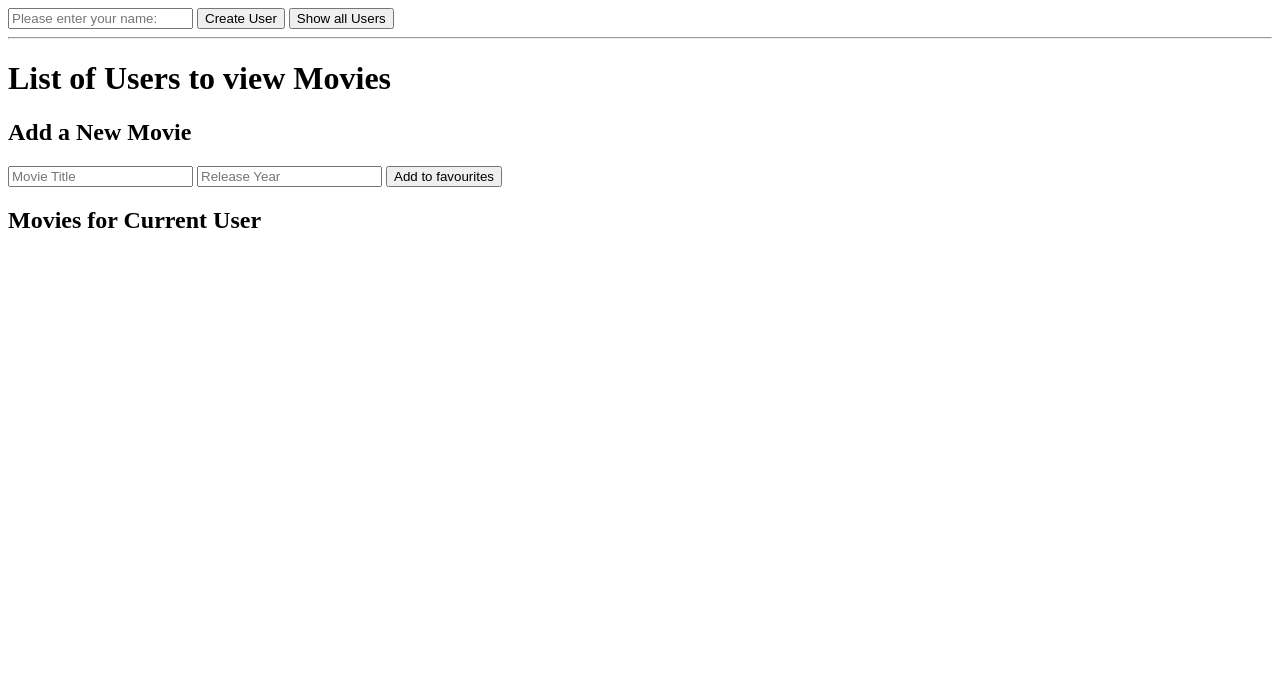
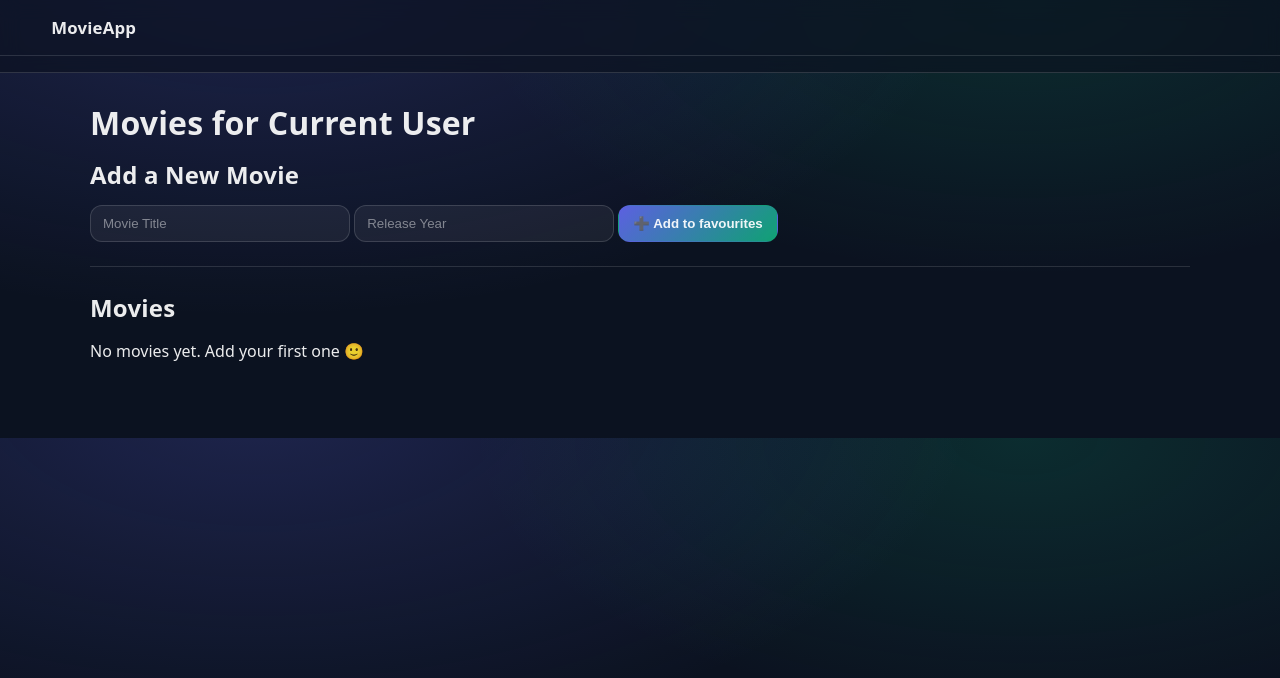
Before and after one commit to alndbn/Movi-Web-App, a Flask app: page /users/1/movies in a window 1280 px wide. Shown: the top 678 px of the page. Run offline with Flask 3, Linux system fonts and the light colour scheme; data comes from the database, SQL or seed files in the repository; data that the repository does not hold is empty.

Commit message:
fetch and store movie data from OMDb

```diff
--- a/app.py
+++ b/app.py
@@ -1,7 +1,11 @@
+from dotenv import load_dotenv
 from flask import Flask, render_template, request, redirect, url_for
 from data_manager import DataManager
 from models import db, Movie, User
 import os
+
+
+load_dotenv()
 
 app = Flask(__name__)
 
@@ -18,12 +22,6 @@ def index():
     return render_template('index.html', users=users)
 
 
-@app.route('/users')
-def list_users():
-    users = data_manager.get_users()
-    return render_template('users.html', users=users)
-
-
 @app.route('/users', methods=['POST'])
 def create_user():
     if request.method == 'POST':
@@ -31,7 +29,7 @@ def create_user():
         success = data_manager.create_user(name)
 
         if success:
-            return redirect(url_for('list_users'))
+            return redirect(url_for('index'))
         else:
             return f"Error creating user '{name}'. Please try again.", 500
 
@@ -41,7 +39,6 @@ def get_list_of_fav_movies(user_id):
     all_users = data_manager.get_users()
     user_movies = data_manager.get_movies_by_user(user_id)
     return render_template('movies.html', users=all_users, current_user_id=user_id, movies=user_movies)
-
 
 
 @app.route('/users/<int:user_id>/movies', methods=['POST'])
--- a/static/style.css
+++ b/static/style.css
@@ -0,0 +1,257 @@
+/* ========= Theme ========= */
+:root{
+  --cv-bg: #0b1220;
+  --cv-surface: rgba(255,255,255,0.08);
+  --cv-surface-2: rgba(255,255,255,0.12);
+  --cv-border: rgba(255,255,255,0.14);
+
+  --cv-text: rgba(255,255,255,0.92);
+  --cv-muted: rgba(255,255,255,0.70);
+
+  --cv-shadow: 0 18px 40px rgba(0,0,0,0.35);
+  --cv-radius: 18px;
+
+  --cv-space-2: 8px;
+  --cv-space-4: 16px;
+  --cv-space-6: 24px;
+  --cv-space-8: 32px;
+}
+
+*{ box-sizing: border-box; }
+
+body{
+  margin: 0;
+  font-family: system-ui, -apple-system, Segoe UI, Roboto, Arial, sans-serif;
+  background:
+    radial-gradient(1200px 600px at 20% -10%, rgba(99,102,241,0.22), transparent 60%),
+    radial-gradient(1000px 500px at 80% 0%, rgba(16,185,129,0.16), transparent 55%),
+    var(--cv-bg);
+  color: var(--cv-text);
+}
+
+/* ========= Layout ========= */
+.container{
+  width: min(1100px, 92vw);
+  margin: 0 auto;
+  padding: 28px 0 60px;
+}
+
+hr{
+  border: none;
+  border-top: 1px solid var(--cv-border);
+  opacity: 0.9;
+}
+
+/* ========= Navbar ========= */
+.navigation-bar{
+  position: sticky;
+  top: 0;
+  z-index: 10;
+  padding: 16px 0;
+  backdrop-filter: blur(10px);
+  background: rgba(11, 18, 32, 0.65);
+  border-bottom: 1px solid var(--cv-border);
+}
+
+.navigation-bar a{
+  display: inline-block;
+  margin-left: 4vw;
+  color: var(--cv-text);
+  text-decoration: none;
+  font-weight: 800;
+  letter-spacing: 0.2px;
+  font-size: 1.05rem;
+}
+
+.navigation-bar hr{
+  margin: 16px 0 0;
+}
+
+/* ========= Typography ========= */
+.cv-font-display{
+  margin: 0 0 14px;
+  letter-spacing: 0.2px;
+}
+
+h2, h3{
+  margin: 0 0 10px;
+}
+
+/* ========= Forms ========= */
+form{
+  margin: 0;
+}
+
+.cv-input{
+  width: 260px;
+  max-width: 100%;
+  padding: 10px 12px;
+  border-radius: 12px;
+  border: 1px solid var(--cv-border);
+  background: rgba(255,255,255,0.06);
+  color: var(--cv-text);
+  outline: none;
+}
+
+.cv-input::placeholder{
+  color: rgba(255,255,255,0.45);
+}
+
+.cv-text-sm{
+  font-size: 0.92rem;
+}
+
+/* ========= Buttons ========= */
+.btn { text-decoration: none; } /* für <a class="btn ..."> */
+
+.cv-button{
+  display: inline-flex;
+  align-items: center;
+  justify-content: center;
+  gap: 8px;
+  border: 1px solid var(--cv-border);
+  background: rgba(255,255,255,0.08);
+  color: var(--cv-text);
+  padding: 10px 14px;
+  border-radius: 12px;
+  cursor: pointer;
+  transition: transform .15s ease, background .15s ease, border-color .15s ease;
+  font-weight: 650;
+}
+
+.cv-button:hover{
+  transform: translateY(-1px);
+  background: rgba(255,255,255,0.12);
+  border-color: rgba(255,255,255,0.22);
+}
+
+.cv-primary{
+  background: linear-gradient(135deg, rgba(99,102,241,0.92), rgba(16,185,129,0.86));
+  border-color: transparent;
+}
+
+.cv-primary:hover{
+  background: linear-gradient(135deg, rgba(99,102,241,1), rgba(16,185,129,0.95));
+}
+
+.cv-secondary{
+  background: rgba(59,130,246,0.18);
+}
+
+.cv-destructive{
+  background: rgba(239,68,68,0.18);
+}
+
+/* ========= Users (Index) ========= */
+.user-list-grid{
+  display: grid;
+  grid-template-columns: repeat(auto-fill, minmax(240px, 1fr));
+  gap: 18px;
+  margin-top: 12px;
+}
+
+.user-card{
+  padding: 18px;
+  border-radius: var(--cv-radius);
+  border: 1px solid var(--cv-border);
+  background: linear-gradient(180deg, rgba(255,255,255,0.10), rgba(255,255,255,0.06));
+  box-shadow: var(--cv-shadow);
+}
+
+.user-card h2{
+  margin-bottom: 12px;
+}
+
+/* optional: wenn du cv-movie-card drin hast */
+.cv-movie-card{
+  position: relative;
+  overflow: hidden;
+}
+
+/* ========= Shine + Animation (optional) ========= */
+.cv-shine-effect::after{
+  content: "";
+  position: absolute;
+  inset: -60%;
+  background: linear-gradient(90deg, transparent, rgba(255,255,255,0.20), transparent);
+  transform: rotate(25deg) translateX(-60%);
+  transition: transform 0.8s ease;
+  pointer-events: none;
+}
+
+.cv-shine-effect:hover::after{
+  transform: rotate(25deg) translateX(60%);
+}
+
+@keyframes fadeUp {
+  from { opacity: 0; transform: translateY(10px); }
+  to   { opacity: 1; transform: translateY(0); }
+}
+
+.cv-animate-fade-up{
+  animation: fadeUp 0.5s ease both;
+}
+
+/* ========= Movies (Cards) ========= */
+.movie-grid{
+  display: grid;
+  grid-template-columns: repeat(auto-fill, minmax(220px, 1fr));
+  gap: 22px;
+  margin-top: 18px;
+}
+
+.movie-card{
+  border-radius: var(--cv-radius);
+  overflow: hidden;
+  border: 1px solid var(--cv-border);
+  background: linear-gradient(180deg, rgba(255,255,255,0.10), rgba(255,255,255,0.06));
+  box-shadow: var(--cv-shadow);
+  transition: transform .18s ease, border-color .18s ease, background .18s ease;
+}
+
+.movie-card:hover{
+  transform: translateY(-6px);
+  border-color: rgba(255,255,255,0.25);
+  background: linear-gradient(180deg, rgba(255,255,255,0.13), rgba(255,255,255,0.07));
+}
+
+.movie-poster{
+  width: 100%;
+  height: 320px;
+  object-fit: cover;
+  display: block;
+  background: rgba(255,255,255,0.06);
+}
+
+.movie-body{
+  padding: 14px 14px 16px;
+}
+
+.movie-title{
+  margin: 4px 0 8px;
+  font-size: 1.05rem;
+  line-height: 1.25;
+}
+
+.movie-meta{
+  margin: 4px 0;
+  color: var(--cv-muted);
+  font-size: 0.95rem;
+}
+
+.movie-actions{
+  margin-top: 12px;
+  display: grid;
+  gap: 10px;
+}
+
+.movie-actions form{
+  display: grid;
+  gap: 8px;
+}
+
+/* ========= Responsive ========= */
+@media (max-width: 520px){
+  .movie-poster{ height: 280px; }
+  .cv-input{ width: 100%; }
+}
--- a/templates/base.html
+++ b/templates/base.html
@@ -7,15 +7,9 @@
 </head>
 <body>
     <header class="navigation-bar">
-        <form action="{{ url_for('create_user') }}" method="Post" style="display: inline-block">
-            <input type="text" name="name" placeholder="Please enter your name: " required>
-            <button type="submit"> Create User</button>
-        </form>
-        <form action="{{ url_for('list_users') }}" method="GET" style="display: inline-block;">
-            <button type="submit">Show all Users</button>
-        </form>
-
-    <hr> </header>
+        <a href="{{ url_for('index') }}">MovieApp</a>
+        <hr>
+    </header>
     <main class="container">
         {% block content %}{% endblock %}
     </main>
--- a/templates/movies.html
+++ b/templates/movies.html
@@ -1,46 +1,47 @@
 {% extends "base.html" %}
+
 {% block content %}
-    <h1>List of Users to view Movies</h1>
-    <ul class="user-list">
-        {% for user in user %}
-        <li class="user-entry">
-            <a class="btn" href="{{ url_for('get_list_of_fav_movies', user_id=user.id) }}">
-                {{ user.name }} (Click to view movies)
-            </a>
-        </li>
-        {% endfor %}
-    </ul>
+  <h1 class="cv-font-display">Movies for Current User</h1>
 
-    {% if current_user_id %}
-    <h2>Add a New Movie</h2>
-    <form action="{{ url_for('add_new_fav_movie', user_id=current_user_id) }}" method="POST">
-        <input type="text" name="title" placeholder="Movie Title" required>
-        <input type="number" name="year" placeholder="Release Year">
+  <h2 class="cv-font-display">Add a New Movie</h2>
+  <form action="{{ url_for('add_new_fav_movie', user_id=current_user_id) }}" method="POST" class="form-row">
+      <input type="text" name="title" placeholder="Movie Title" required class="cv-input">
+      <input type="number" name="year" placeholder="Release Year" class="cv-input">
+      <button type="submit" class="cv-button cv-primary">➕ Add to favourites</button>
+  </form>
 
-        <button type="submit"> Add to favourites</button>
-    </form>
-    {% endif %}
+  <hr style="margin-top: var(--cv-space-6); margin-bottom: var(--cv-space-6);">
 
-    <h2>Movies for Current User</h2>
-    {% if movies %}
-        <ul>
-        {% for movie in movies %}
-            <li>
-                {{ movie.title }} ({{ movie.year }})
+  <h2 class="cv-font-display">Movies</h2>
 
-                <form action="{{ url_for('change_movie_title', user_id=current_user_id, movie_id=movie.id) }}" method="POST" style="display:inline;">
-                    <input type="text" name="new_title" placeholder="New Title" required>
-                    <button type="submit"> Change Title</button>
-                </form>
+  {% if movies and movies|length > 0 %}
+    <div class="movie-grid">
+      {% for movie in movies %}
+        <div class="movie-card">
+          <img class="movie-poster"
+               src="{{ movie.poster_url if movie.poster_url and movie.poster_url != 'N/A' else 'https://via.placeholder.com/300x450?text=No+Poster' }}"
+               alt="{{ movie.title }} poster">
 
-                <form action="{{ url_for('delete_fav_movie', user_id=current_user_id, movie_id=movie.id) }}" method="POST" style="display:inline; margin-left: 10px;">
-                    <button type="submit"> Delete</button>
-                </form>
-            </li>
-        {% endfor %}
-        </ul>
-    {% else %}
-        <p>No favorite movies found for this user.</p>
-    {% endif %}
+          <div class="movie-body">
+            <h3 class="movie-title">{{ movie.title }}</h3>
+            <p class="movie-meta"><strong>Year:</strong> {{ movie.year }}</p>
+            <p class="movie-meta"><strong>Director:</strong> {{ movie.director }}</p>
 
+            <div class="movie-actions">
+              <form action="{{ url_for('change_movie_title', user_id=current_user_id, movie_id=movie.id) }}" method="POST">
+                <input type="text" name="new_title" placeholder="New title" required class="cv-input cv-text-sm">
+                <button type="submit" class="cv-button cv-secondary">✏️ Update</button>
+              </form>
+
+              <form action="{{ url_for('delete_fav_movie', user_id=current_user_id, movie_id=movie.id) }}" method="POST">
+                <button type="submit" class="cv-button cv-destructive">🗑️ Delete</button>
+              </form>
+            </div>
+          </div>
+        </div>
+      {% endfor %}
+    </div>
+  {% else %}
+    <p>No movies yet. Add your first one 🙂</p>
+  {% endif %}
 {% endblock %}
```
Also changed, not shown: data_manager.py (+53 -7 lines), models.py (+4 -4 lines), templates/index.html (+17 -2 lines), templates/users.html (deleted, +0 -13 lines), data/movies.db, 1 other file.
